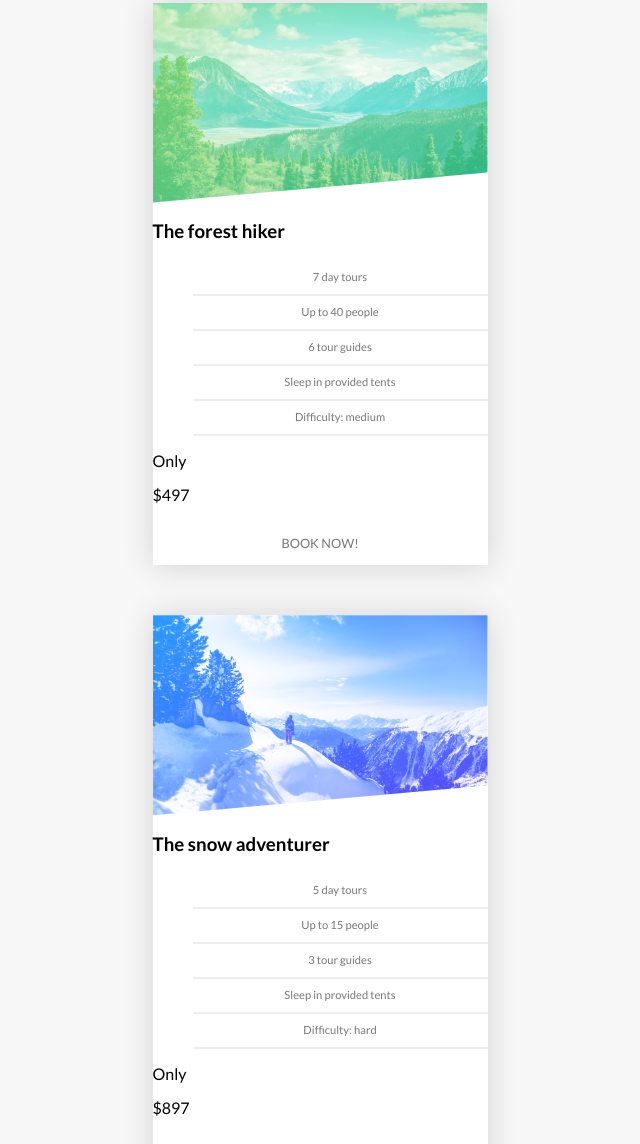
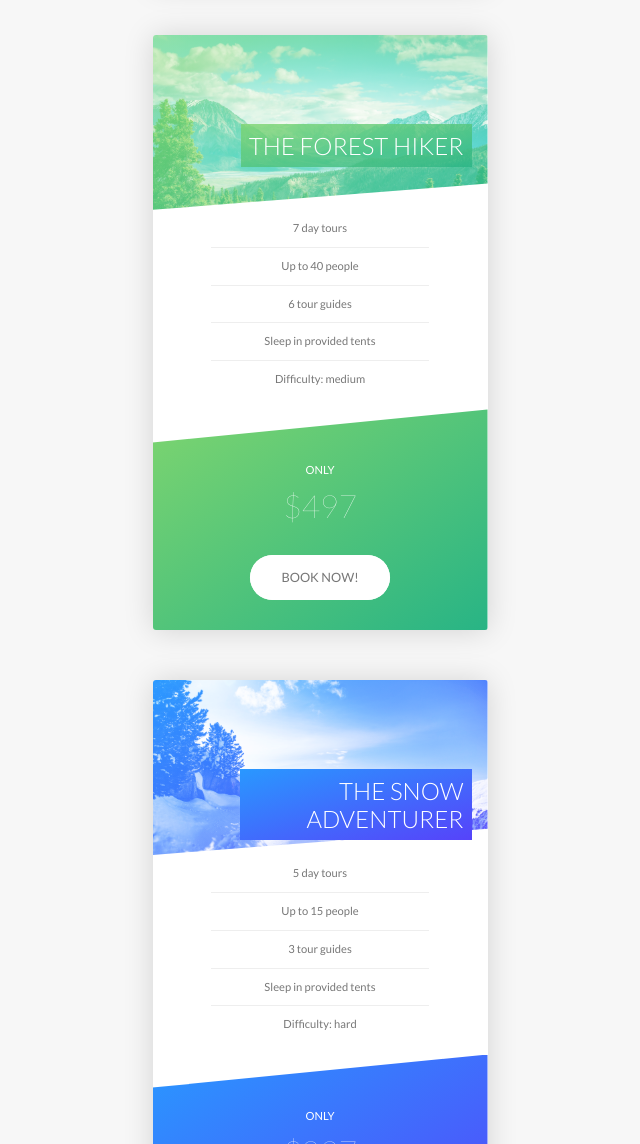
Before and after one commit to patriciarrsilva/Natours-web-page, a website: page index.html in a window 1280 px wide. Shown: the part 2709-3853 px from the top of the page, without its empty margins (320-960 px from the left). Drawn offline with Linux system fonts and the light colour scheme.

Commit message:
feat: adds mobile version for tours section

```diff
--- a/index.html
+++ b/index.html
@@ -101,9 +101,7 @@
 
       <section class="benefits-section">
         <div class="benefits-section__container">
-          <article
-            class="benefits-section__article benefits-section__article--margin-top"
-          >
+          <article class="benefits-section__article">
             <img
               src="img/mundo.png"
               alt="world icon"
@@ -142,9 +140,7 @@
             </p>
           </article>
 
-          <article
-            class="benefits-section__article benefits-section__article--margin-bottom"
-          >
+          <article class="benefits-section__article">
             <img
               src="img/like.png"
               alt="heart icon"
@@ -164,8 +160,10 @@
 
         <article class="tours-section__article">
           <div class="tours-section__img tours-section__img--orange"></div>
-          <h3 class="section-tours__title">The sea explorer</h3>
-          <ul>
+          <h3 class="tours-section__title tours-section__title--orange">
+            The sea explorer
+          </h3>
+          <ul class="tours-section__list">
             <li class="main__paragraph main__paragraph--list-item">
               3 day tours
             </li>
@@ -182,17 +180,23 @@
               Difficulty: easy
             </li>
           </ul>
-          <div class="tours-section--card-back">
-            <p class="section-tours__paragraph">Only</p>
-            <p class="section-tours__price">$297</p>
-            <a href="#popup" class="button-link">Book now!</a>
+          <div
+            class="tours-section__card-back tours-section__card-back--orange"
+          >
+            <p class="tours-section__paragraph">Only</p>
+            <p class="tours-section__price">$297</p>
+            <a href="#popup" class="button-link button-link--tours-card"
+              >Book now!</a
+            >
           </div>
         </article>
 
         <article class="tours-section__article">
           <div class="tours-section__img tours-section__img--green"></div>
-          <h3 class="section-tours__title">The forest hiker</h3>
-          <ul>
+          <h3 class="tours-section__title tours-section__title--green">
+            The forest hiker
+          </h3>
+          <ul class="tours-section__list">
             <li class="main__paragraph main__paragraph--list-item">
               7 day tours
             </li>
@@ -209,17 +213,21 @@
               Difficulty: medium
             </li>
           </ul>
-          <div class="tours-section--card-back">
-            <p class="section-tours__paragraph">Only</p>
-            <p class="section-tours__price">$497</p>
-            <a href="#popup" class="button-link">Book now!</a>
+          <div class="tours-section__card-back tours-section__card-back--green">
+            <p class="tours-section__paragraph">Only</p>
+            <p class="tours-section__price">$497</p>
+            <a href="#popup" class="button-link button-link--tours-card"
+              >Book now!</a
+            >
           </div>
         </article>
 
         <article class="tours-section__article">
           <div class="tours-section__img tours-section__img--blue"></div>
-          <h3 class="section-tours__title">The snow adventurer</h3>
-          <ul>
+          <h3 class="tours-section__title  tours-section__title--blue">
+            The snow adventurer
+          </h3>
+          <ul class="tours-section__list">
             <li class="main__paragraph main__paragraph--list-item">
               5 day tours
             </li>
@@ -236,10 +244,12 @@
               Difficulty: hard
             </li>
           </ul>
-          <div class="tours-section--card-back">
-            <p class="section-tours__paragraph">Only</p>
-            <p class="section-tours__price">$897</p>
-            <a href="#popup" class="button-link">Book now!</a>
+          <div class="tours-section__card-back tours-section__card-back--blue">
+            <p class="tours-section__paragraph">Only</p>
+            <p class="tours-section__price">$897</p>
+            <a href="#popup" class="button-link button-link--tours-card"
+              >Book now!</a
+            >
           </div>
         </article>
 
@@ -272,7 +282,9 @@
           <a href="#" class="button-link">Book now</a>
         </article>
 
-        <a href="#" class="button-link">Discover our tours</a>
+        <a href="#" class="button-link button-link--tours-section"
+          >Discover our tours</a
+        >
       </section>
 
       <aside class="stories-section">
--- a/scss/_benefits-section.scss
+++ b/scss/_benefits-section.scss
@@ -8,8 +8,8 @@
 .benefits-section {
   @include background-image(
     "../img/nat-4.jpg",
-    $color-primary-light-trans-1,
-    $color-primary-dark-trans-1,
+    $color-primary-light-trans,
+    $color-primary-dark-trans,
     0,
     10vh,
     100%,
@@ -24,6 +24,14 @@
 
   &__container {
     padding: 0 20px;
+
+    & .benefits-section__article:first-child {
+      margin-top: 100px;
+    }
+
+    & .benefits-section__article:last-child {
+      margin-bottom: 100px;
+    }
   }
 
   &__article {
@@ -36,14 +44,6 @@
     display: inline-block;
     transition: transform 0.4s;
 
-    &--margin-top {
-      margin-top: 100px;
-    }
-
-    &--margin-bottom {
-      margin-bottom: 100px;
-    }
-
     &:hover {
       transform: translate(0, -10px) scale(1.05);
     }
--- a/scss/_header.scss
+++ b/scss/_header.scss
@@ -10,8 +10,8 @@
 .header {
   @include background-image(
     "../img/hero-small.jpg",
-    $color-primary-light-trans-1,
-    $color-primary-dark-trans-1,
+    $color-primary-light-trans,
+    $color-primary-dark-trans,
     0,
     0,
     100%,
@@ -19,7 +19,8 @@
     100%,
     90vh,
     0%,
-    100%
+    100%,
+    center
   );
   height: 100vh;
 
--- a/scss/_tours-section.scss
+++ b/scss/_tours-section.scss
@@ -1,3 +1,5 @@
+@import "./variables";
+
 .tours-section {
   background-color: $color-grey-light-1;
   margin-top: -55px;
@@ -7,12 +9,15 @@
     background-color: $color-white;
     box-shadow: $box-shadow-3;
     max-width: 335px;
+    border-radius: 3px;
     margin: 0 auto 50px;
+    position: relative;
   }
 
   &__img {
-    height: 200px;
+    height: 175px;
     background-blend-mode: screen;
+    border-radius: 3px 3px 0 0;
 
     &--orange {
       @include background-image(
@@ -62,6 +67,101 @@
       );
     }
   }
+
+  &__title {
+    font-size: 1.5rem;
+    font-weight: 300;
+    text-transform: uppercase;
+    text-align: right;
+    color: $color-white;
+    max-width: 232px;
+    display: inline;
+    -webkit-box-decoration-break: clone;
+    padding: 8px;
+    position: absolute;
+    top: 65px;
+    right: 16px;
+
+    &--orange {
+      background-image: linear-gradient(
+        to right bottom,
+        $color-secondary-light-trans,
+        $color-secondary-dark-trans
+      );
+    }
+
+    &--green {
+      background-image: linear-gradient(
+        to right bottom,
+        $color-primary-light-trans,
+        $color-primary-dark-trans
+      );
+    }
+
+    &--blue {
+      background-image: linear-gradient(
+        to right bottom,
+        $color-tertiary-light-trans,
+        $color-tertiary-dark-trans
+      );
+    }
+  }
+
+  &__list {
+    max-width: 65%;
+    margin: auto;
+    padding: 0;
+
+    & .main__paragraph--list-item:last-child {
+      border: none;
+    }
+  }
+
+  &__card-back {
+    clip-path: polygon(0 15%, 100% 0, 100% 100%, 0% 100%);
+    border-radius: 0 0 3px 3px;
+
+    &--orange {
+      background-image: linear-gradient(
+        to right bottom,
+        $color-secondary-light,
+        $color-secondary-dark
+      );
+    }
+
+    &--green {
+      background-image: linear-gradient(
+        to right bottom,
+        $color-primary-light,
+        $color-primary-dark
+      );
+    }
+
+    &--blue {
+      background-image: linear-gradient(
+        to right bottom,
+        $color-tertiary-light,
+        $color-tertiary-dark
+      );
+    }
+  }
+
+  &__paragraph {
+    font-size: 0.7rem;
+    text-transform: uppercase;
+    text-align: center;
+    color: $color-white;
+    padding-top: 55px;
+  }
+
+  &__price {
+    font-size: 2rem;
+    font-weight: 200;
+    text-transform: uppercase;
+    text-align: center;
+    color: $color-white;
+    margin: 0 0 60px;
+  }
 }
 
 .main__paragraph--list-item {
@@ -69,7 +169,23 @@
   font-size: 0.7rem;
   text-align: center;
   list-style-type: none;
-  border-bottom: 2px solid $color-grey-light-2;
+  border-bottom: 1px solid $color-grey-light-2;
   margin: 0;
-  padding: 10px;
+  padding: 12px;
 }
+
+.button-link {
+  &--tours-card {
+    max-width: 140px;
+    top: -30px;
+  }
+
+  &--tours-section {
+    color: $color-white;
+    background-color: $color-primary;
+
+    &::after {
+      background-color: $color-primary;
+    }
+  }
+}
--- /dev/null
+++ b/scss/_universal.scss
@@ -0,0 +1,59 @@
+/*change this at the end*/
+nav,
+#popup {
+  display: none;
+}
+/**/
+
+* {
+  box-sizing: border-box;
+}
+
+*::selection {
+  color: $color-white;
+  background-color: $color-primary;
+}
+
+.body {
+  font-family: $default-font-family, sans-serif;
+}
+
+.button-link {
+  font-size: 0.8rem;
+  text-transform: uppercase;
+  text-decoration: none;
+  text-align: center;
+  color: $color-grey-dark;
+  background-color: $color-white;
+  border-radius: 50px;
+  width: 200px;
+  margin: auto;
+  padding: 15px;
+  display: block;
+  position: relative;
+  transition-duration: 0.2s;
+
+  &::after {
+    content: "";
+    background-color: $color-white;
+    border-radius: 50px;
+    width: 100%;
+    height: 100%;
+    display: inline-block;
+    position: absolute;
+    top: 0;
+    left: 0;
+    z-index: -1;
+    transition: all 0.4s;
+  }
+
+  &:hover {
+    box-shadow: $box-shadow-2;
+    transform: translate(0, -4px);
+
+    &::after {
+      opacity: 0;
+      transform: scale(1.4, 1.6);
+    }
+  }
+}
--- a/scss/_variables.scss
+++ b/scss/_variables.scss
@@ -20,8 +20,12 @@ $color-white: #fff;
 $color-black: #000;
 
 // COLORS with transparency
-$color-primary-light-trans-1: #7ed56fcc;
-$color-primary-dark-trans-1: #28b485cc;
+$color-primary-light-trans: #7ed56fcc;
+$color-primary-dark-trans: #28b485cc;
+$color-secondary-light-trans: #ffb900d9;
+$color-secondary-dark-trans: #ff7730d9;
+$color-tertiary-light-trans: #2998ff;
+$color-tertiary-dark-trans: #5643fa;
 
 // card backgroung
 $color-grey-light-1-trans-1: #f7f7f7cc;
@@ -61,12 +65,13 @@ $box-shadow-3: 0 1px 30px $color-black-trans-3;
   $brx,
   $bry,
   $blx,
-  $bly
+  $bly,
+  $pos: initial
 ) {
   background-image: linear-gradient(to right bottom, $color1, $color2),
     url($url);
   background-repeat: no-repeat;
   background-size: cover;
-  background-position: center;
+  background-position: $pos;
   clip-path: polygon($tlx $tly, $trx $try, $brx $bry, $blx $bly);
 }
--- a/scss/main.scss
+++ b/scss/main.scss
@@ -1,68 +1,9 @@
 @import "./normalize";
 @import "./variables";
+@import "./universal";
 @import "./nav-button";
 @import "./header";
 @import "./main-section";
 @import "./about-section";
 @import "./benefits-section";
 @import "./tours-section";
-
-/*change this at the end*/
-nav,
-#popup {
-  display: none;
-}
-/**/
-
-* {
-  box-sizing: border-box;
-}
-
-*::selection {
-  color: $color-white;
-  background-color: $color-primary;
-}
-
-.body {
-  font-family: $default-font-family, sans-serif;
-}
-
-.button-link {
-  font-size: 0.8rem;
-  text-transform: uppercase;
-  text-decoration: none;
-  text-align: center;
-  color: $color-grey-dark;
-  background-color: $color-white;
-  border-radius: 50px;
-  width: 200px;
-  margin: auto;
-  padding: 15px;
-  display: block;
-  position: relative;
-  transition-duration: 0.2s;
-
-  &::after {
-    content: "";
-    background-color: $color-white;
-    border-radius: 50px;
-    width: 100%;
-    height: 100%;
-    display: inline-block;
-    position: absolute;
-    top: 0;
-    left: 0;
-    z-index: -1;
-    transition: all 0.4s;
-  }
-
-  &:hover {
-    box-shadow: $box-shadow-2;
-    transform: translate(0, -4px);
-
-    &::after {
-      opacity: 0;
-      transform: scale(1.4, 1.6);
-    }
-  }
-}
```
Also changed, not shown: css/style.css, 1 other file.
